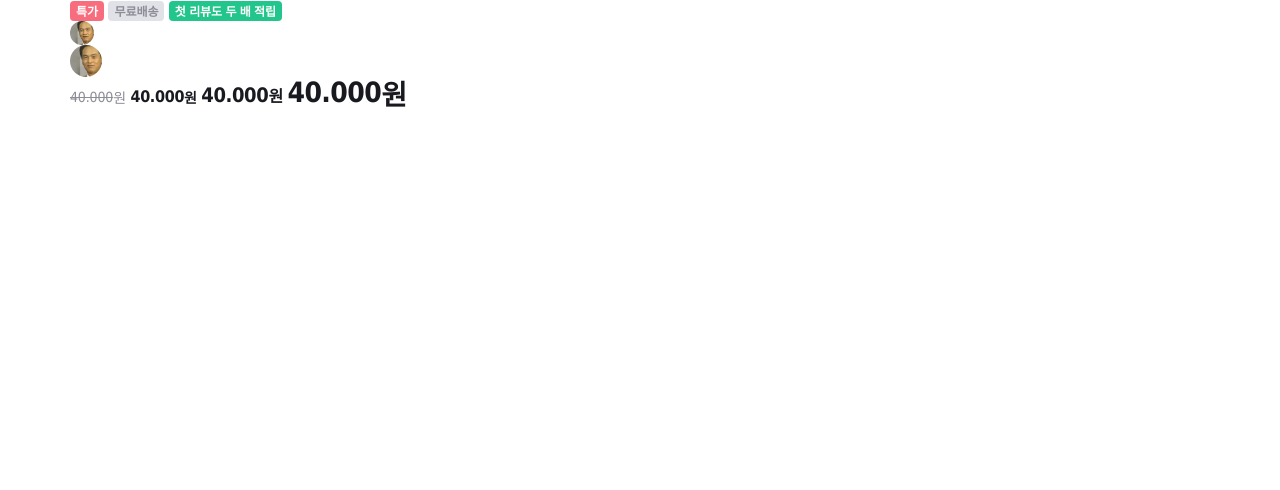
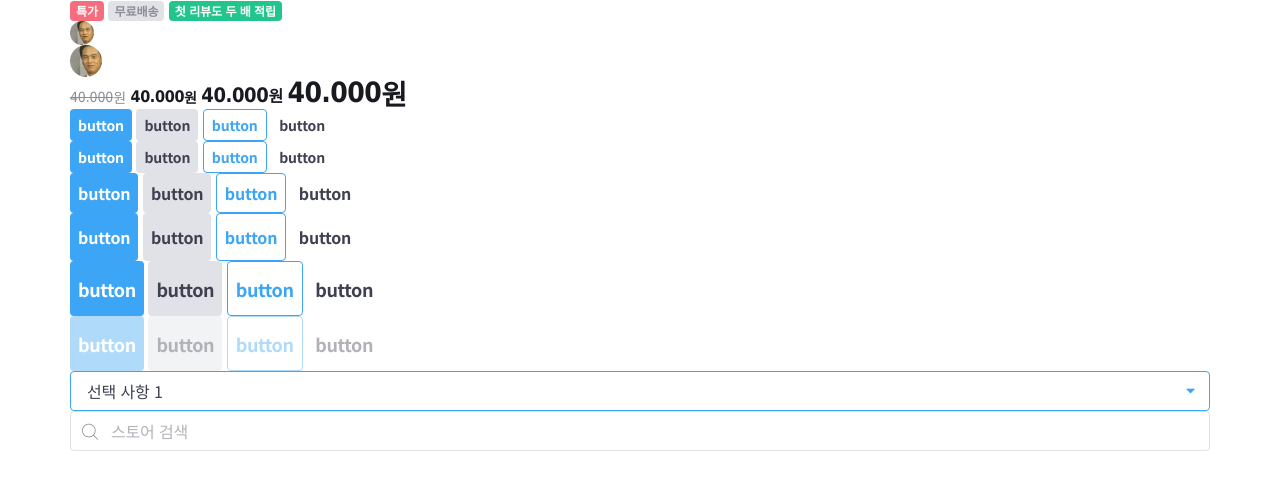
Before and after one commit to hyeonju0103/tomorrow-house, a website: page index.html in a window 1280 px wide. Drawn offline with nearby package versions, Linux system fonts and the light colour scheme; files whose address does not match are found by name.

Commit message:
add btn modules

```diff
--- a/index.html
+++ b/index.html
@@ -48,6 +48,60 @@
 				<span class="currency">원</span>
 			</div>
 		</div>
+		<div>
+			<div>
+				<button type="button" class="btn-primary btn-32">button</button>
+				<button type="button" class="btn-secondary btn-32">button</button>
+				<button type="button" class="btn-outlined btn-32">button</button>
+				<button type="button" class="btn-ghost btn-32">button</button>
+			</div>
+			<div>
+				<button type="button" class="btn-primary btn-32">button</button>
+				<button type="button" class="btn-secondary btn-32">button</button>
+				<button type="button" class="btn-outlined btn-32">button</button>
+				<button type="button" class="btn-ghost btn-32">button</button>
+			</div>
+			<div>
+				<button type="button" class="btn-primary btn-40">button</button>
+				<button type="button" class="btn-secondary btn-40">button</button>
+				<button type="button" class="btn-outlined btn-40">button</button>
+				<button type="button" class="btn-ghost btn-40">button</button>
+			</div>
+			<div>
+				<button type="button" class="btn-primary btn-48">button</button>
+				<button type="button" class="btn-secondary btn-48">button</button>
+				<button type="button" class="btn-outlined btn-48">button</button>
+				<button type="button" class="btn-ghost btn-48">button</button>
+			</div>
+			<div>
+				<button type="button" class="btn-primary btn-55">button</button>
+				<button type="button" class="btn-secondary btn-55">button</button>
+				<button type="button" class="btn-outlined btn-55">button</button>
+				<button type="button" class="btn-ghost btn-55">button</button>
+			</div>
+			<div>
+				<button type="button" class="btn-primary btn-55 disabled">button</button>
+				<button type="button" class="btn-secondary btn-55 disabled">button</button>
+				<button type="button" class="btn-outlined btn-55 disabled">button</button>
+				<button type="button" class="btn-ghost btn-55 disabled">button</button>
+			</div>
+		</div>
+		<div>
+			<div class="select-group is-active">
+				<select class="form-select">
+					<option value="1">선택 사항 1</option>
+					<option value="2">선택 사항 2</option>
+					<option value="3">선택 사항 3</option>
+					<option value="4">선택 사항 4</option>
+					<option value="5">선택 사항 5</option>
+				</select>
+				<i class="ic-caret" aria-hidden="스토어 검색"></i>
+			</div>
+			<div class="input-group">
+				<i class="ic-search" aria-hidden></i>
+				<input class="form-input" type="text" placeholder="스토어 검색">
+			</div>
+		</div>
 	</div>
 </body>
 </html>
--- a/styles/main.scss
+++ b/styles/main.scss
@@ -16,5 +16,7 @@
 @import './modules/avatars';
 @import './modules/star-rating';
 @import './modules/prices';
+@import './modules/buttons';
+@import './modules/forms';
 
 @import './layouts/grids';
--- /dev/null
+++ b/styles/modules/_buttons.scss
@@ -0,0 +1,29 @@
+%btn-base {
+	@include inline-flexbox; padding: 0 8px; border-radius: 4px; font-weight: 700;
+	&.disabled { opacity: 0.4; cursor: none; pointer-events: none }
+}
+
+.btn-primary {
+	@extend %btn-base; color: $white; background-color: $blue; transition: background-color 200ms ease-in-out;
+	&:not(:disabled):hover { background-color: $blue-dark; }
+}
+
+.btn-secondary {
+	@extend %btn-base; color: $primary; background-color: $border; transition: background-color 200ms ease-in-out;
+	&:not(:disabled):hover { background-color: $tertiary; }
+}
+
+.btn-outlined {
+	@extend %btn-base; color: $blue; background-color: $white; border: 1px solid $blue; transition: background-color 200ms ease-in-out;
+	&:not(:disabled):hover { background-color: $blue-light; }
+}
+
+.btn-ghost {
+	@extend %btn-base; color: $primary; background-color: transparent; transition: color 200ms ease-in-out;
+	&:not(:disabled):hover { color: $secondary; }
+}
+
+.btn-32 { @include text-style(14); height: 32px; }
+.btn-40 { @include text-style(16); height: 40px; }
+.btn-48 { @include text-style(16); height: 48px; }
+.btn-55 { @include text-style(18); height: 55px; }
--- /dev/null
+++ b/styles/modules/_forms.scss
@@ -0,0 +1,32 @@
+%form-base {
+	@include text-style(16, $primary);
+	display: block; width: 100%; height: 40px; border-radius: 4px; padding: 0 16px; border: 1px solid $border; background-color: $white; appearance: none; transition: background-color 200ms ease-in-out;
+	&::placeholder { color: $tertiary; background: $white; }
+	&:not(:disabled):hover { background-color: $background; }
+	&:disabled { opacity: 0.4; cursor: none; pointer-events: none; }
+}
+
+.form-select, .form-input { @extend %form-base; padding-right: 40px; text-overflow: ellipsis; }
+.select-group {
+	position: relative;
+	&.is-active {
+		.form-select { border-color: $blue; }
+		.ic-caret { color: $blue; }
+	}
+	.form-select { padding-right: 40px; text-overflow: ellipsis; }
+	.ic-caret {
+		@include pos-center-y;
+		right: 8px; font-size: 24px; color: $tertiary; pointer-events: none; }
+}
+.input-group {
+	position: relative;
+	.form-input::placeholder { background-color: $white; transition: background-color 200ms ease-in-out; }
+	&:hover .form-input::placeholder { background-color: $background; }
+	.form-input {
+		padding-left: 40px; text-overflow: ellipsis;
+	}
+	.ic-search {
+		@include pos-center-y;
+		left: 10px; font-size: 20px; color: $secondary;
+	}
+}
```
Also changed, not shown: style.css.
